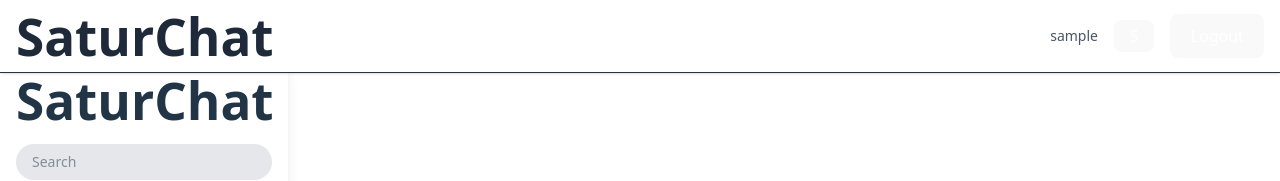
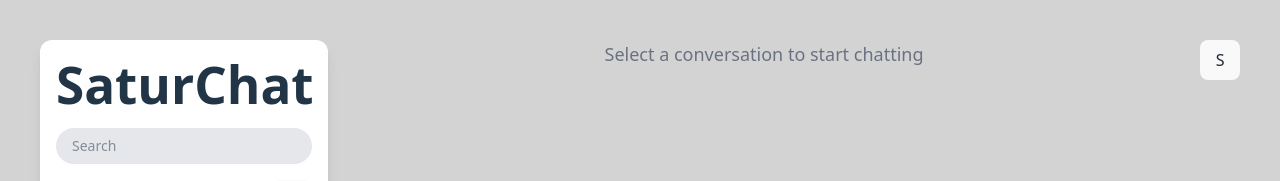
Before and after one commit to AbhishekSrikanth/saturchat-frontend, a React (Vite) app: page / in a window 1280 px wide. Shown: the top 181 px of the page. Built offline with nearby package versions, Linux system fonts and the light colour scheme; no server answers; sample sign-in values are in the browser's storage.

Commit message:
refactor(ChatLayout): restructure layout for improved organization and styling

```diff
--- a/src/layouts/ChatLayout.jsx
+++ b/src/layouts/ChatLayout.jsx
@@ -1,8 +1,8 @@
 import { useState, useEffect } from 'react';
 import { Outlet } from 'react-router-dom';
-import TopBar from '../components/TopBar';
 import ChatSidebar from '../components/ChatSidebar';
 import { getConversations } from '../services/chat';
+import ProfileMenu from '../components/ProfileMenu'; // you'll create this later
 
 export default function ChatLayout() {
   const [conversations, setConversations] = useState([]);
@@ -21,19 +21,21 @@ export default function ChatLayout() {
   }, []);
 
   return (
-    <div className="flex flex-col h-screen">
-      <div className="fixed top-0 left-0 right-0 z-10">
-        <TopBar />
+    <div className="flex gap-6 min-h-screen w-full bg-[#d3d3d3] p-10 box-border">
+      {/* Sidebar */}
+      <ChatSidebar
+        conversations={conversations}
+        refreshConversations={refreshConversations}
+      />
+
+      {/* Chat Outlet */}
+      <div className="flex-1 h-full flex flex-col">
+        <Outlet />
       </div>
 
-      <div className="flex flex-1 pt-[56px] h-full overflow-hidden">
-        <ChatSidebar
-          conversations={conversations}
-          refreshConversations={refreshConversations}
-        />
-        <div className="flex-1 h-full">
-          <Outlet />
-        </div>
+      {/* Profile button floating to the right */}
+      <div className="w-10">
+        <ProfileMenu />
       </div>
     </div>
   );
```
